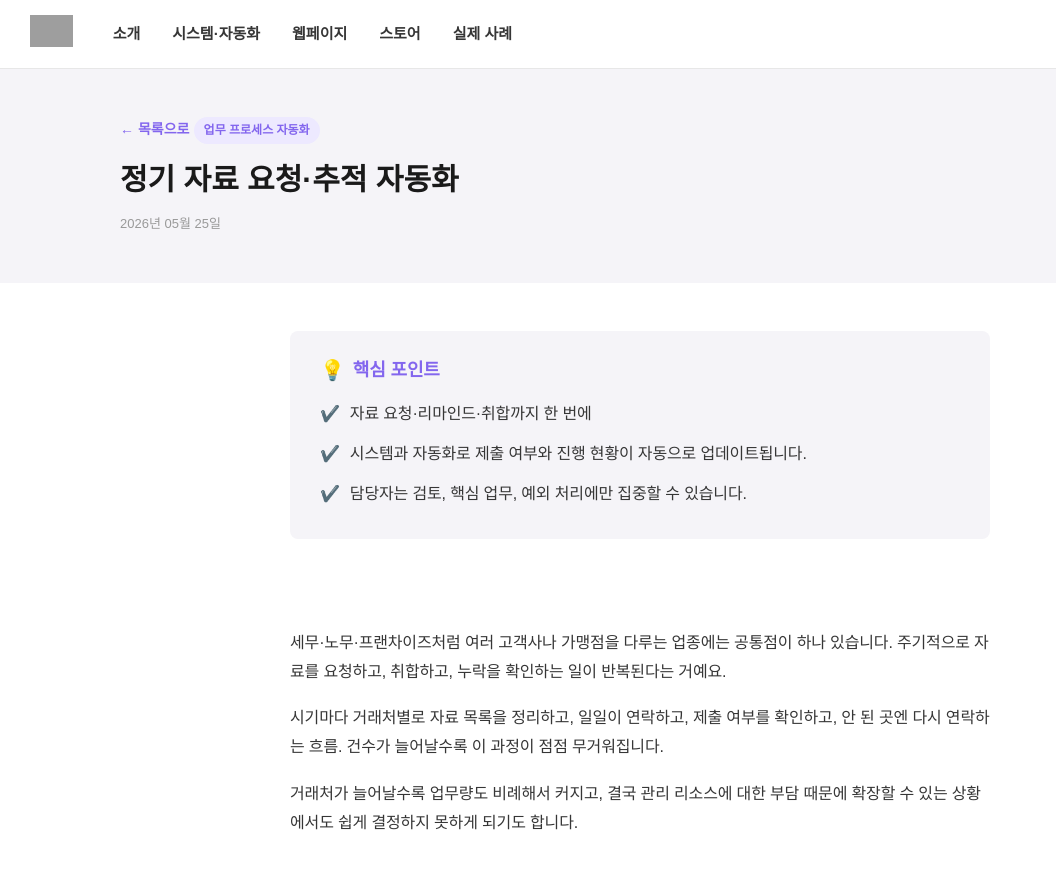
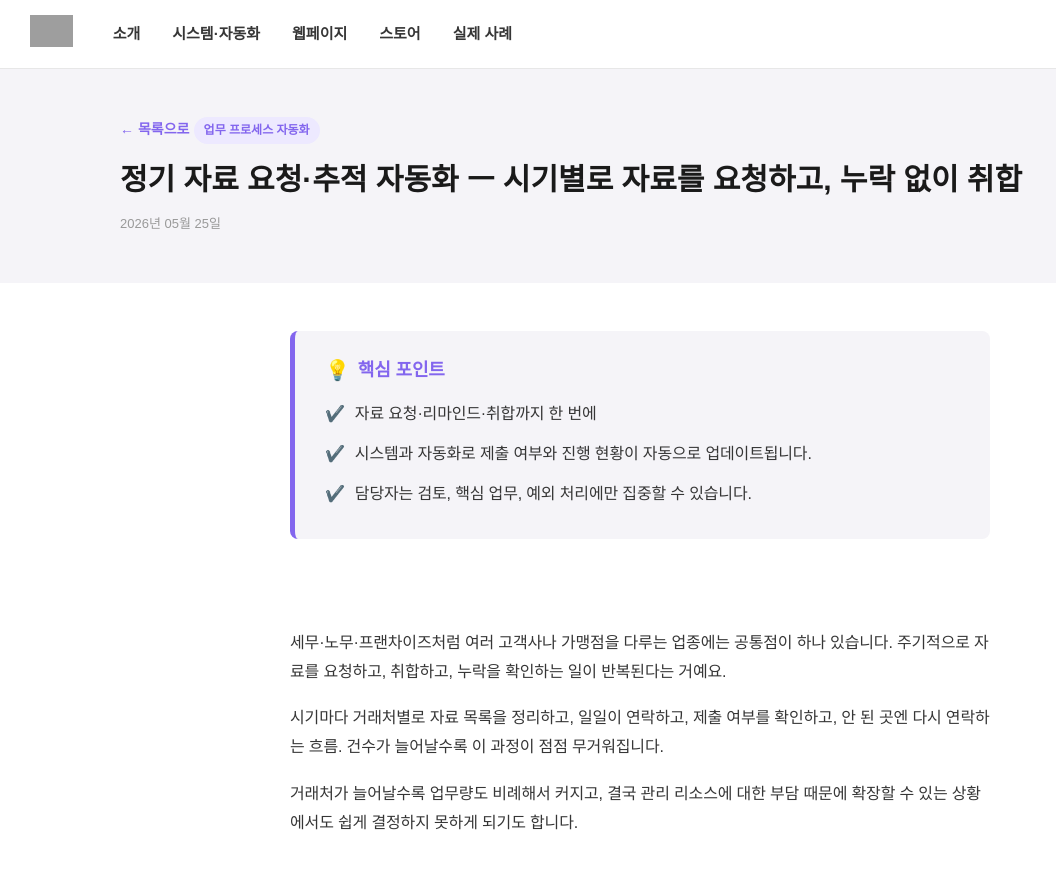
Before and after one commit to nsdlab26/blog, a Jekyll site: the page built from _posts/2026-05-25-workflow-request.md, in a window 1280 px wide and 900 px high. Shown: the top 869 px of the window, without its empty margins (0-1056 px from the left). Built offline with Jekyll 4.4.1, drawn with Linux system fonts in a browser that asks for light colours; nearby versions of some CDN libraries; some web fonts are replaced; grey boxes are pictures that could not be loaded.

Commit message:
Update 2026-05-25-workflow-request.md

```diff
--- a/_posts/2026-05-25-workflow-request.md
+++ b/_posts/2026-05-25-workflow-request.md
@@ -1,6 +1,6 @@
 ---
 layout: post
-title: "정기 자료 요청·추적 자동화"
+title: "정기 자료 요청·추적 자동화 ㅡ 시기별로 자료를 요청하고, 누락 없이 취합"
 slug: data-collection-automation
 category: 업무 프로세스 자동화
 cover: https://cdn.imweb.me/upload/S20260317e48e798a6d243/8fd747d24aa7c.png
@@ -12,16 +12,15 @@ meta_description: "고객이 늘어날수록 가중되는 자료 취합 업무.
 <link rel="stylesheet" href="https://cdn.jsdelivr.net/npm/@tabler/icons-webfont@3.17.0/dist/tabler-icons.min.css" />
 
 <div style="font-family: 'Pretendard', sans-serif; color: #1a1f27; letter-spacing: -0.01em;">
-<blockquote style="background-color: #f5f4f8; padding: 25px 30px; border-left: 5px solid #8366EE; border-radius: 8px; margin: 0 0 40px 0; border: none; quotes: none;">
+<div style="background-color: #f5f4f8; padding: 25px 30px; border-left: 5px solid #8366EE; border-radius: 8px; margin: 0 0 40px 0;">
 <h3 style="font-size: 18px; font-weight: bold; color: #8366ee; margin-top: 0px; margin-bottom: 15px; display: flex; align-items: center; gap: 8px; line-height: 1.4;"><span style="font-size: 20px;">💡</span> 핵심 포인트</h3>
 <ul style="list-style: none; padding-left: 0; margin-bottom: 0; font-size: 16px; font-weight: 400; line-height: 1.7; color: #1a1f27;">
 <li style="display: flex; align-items: start; gap: 10px; margin-bottom: 10px;"><span style="color: #8366ee; font-weight: bold;">✔️</span> 자료 요청·리마인드·취합까지 한 번에</li>
 <li style="display: flex; align-items: start; gap: 10px; margin-bottom: 10px;"><span style="color: #8366ee; font-weight: bold;">✔️</span> 시스템과 자동화로 제출 여부와 진행 현황이 자동으로 업데이트됩니다.</li>
 <li style="display: flex; align-items: start; gap: 10px;"><span style="color: #8366ee; font-weight: bold;">✔️</span> 담당자는 검토, 핵심 업무, 예외 처리에만 집중할 수 있습니다.</li>
 </ul>
-</blockquote>
+</div>
 <br>
-<section style="margin-bottom: 60px;">
 <p style="font-size: 16px; font-weight: 400; line-height: 1.8; margin-bottom: 18px;">세무·노무·프랜차이즈처럼 여러 고객사나 가맹점을 다루는 업종에는 공통점이 하나 있습니다. 주기적으로 자료를 요청하고, 취합하고, 누락을 확인하는 일이 반복된다는 거예요.</p>
 <p style="font-size: 16px; font-weight: 400; line-height: 1.8; margin-bottom: 18px;">시기마다 거래처별로 자료 목록을 정리하고, 일일이 연락하고, 제출 여부를 확인하고, 안 된 곳엔 다시 연락하는 흐름. 건수가 늘어날수록 이 과정이 점점 무거워집니다.</p>
 <p style="font-size: 16px; font-weight: 400; line-height: 1.8; margin-bottom: 18px;">거래처가 늘어날수록 업무량도 비례해서 커지고, 결국 관리 리소스에 대한 부담 때문에 확장할 수 있는 상황에서도 쉽게 결정하지 못하게 되기도 합니다.</p>
@@ -33,9 +32,7 @@ meta_description: "고객이 늘어날수록 가중되는 자료 취합 업무.
 <li style="display: flex; align-items: start; gap: 10px; margin-bottom: 12px;">🚨 정신없을 땐 중요한 업무가 빠지거나 누락돼요.</li>
 <li style="display: flex; align-items: start; gap: 10px;">⏳ 중요한 일보다 확인하고 정리하는 일에 더 많은 시간을 쓰고 있어요.</li>
 </ul>
-</section>
 <br>
-<section style="margin-bottom: 60px;">
 <h2 style="font-size: 22px; font-weight: bold; margin-bottom: 20px; line-height: 1.5;">반복 업무인데도 계속 리소스가 커지는 이유</h2>
 <p style="font-size: 16px; font-weight: 400; line-height: 1.8; margin-bottom: 18px;">규모가 커질수록 업무보다 운영 관리에 더 많은 시간이 들어가기 시작합니다.</p>
 <div style="background-color: #f5f4f8; padding: 20px 25px; border-radius: 12px; margin-bottom: 20px; color: #1a1f27; font-style: italic; line-height: 1.8;">
@@ -51,9 +48,7 @@ meta_description: "고객이 늘어날수록 가중되는 자료 취합 업무.
 <p style="font-size: 16px; font-weight: 400; line-height: 1.8; margin-bottom: 18px;">이런 내용을 담당자가 직접 하나하나 확인하고 거래처에 물어보며 관리하다 보니, 거래처 수가 늘어날수록 업무량도 비례해서 커지게 됩니다.</p>
 <p style="font-size: 16px; font-weight: 400; line-height: 1.8; margin-bottom: 18px;">처음에는 엑셀과 메신저만으로도 운영할 수 있지만, 건수가 많아질수록 반복 확인과 리마인드에 쓰는 시간이 훨씬 커집니다. 결국 중요한 검토 업무보다 "확인하고 정리하는 일"에 더 많은 시간을 쓰게 되는거죠.</p>
 <p style="font-size: 16px; font-weight: 400; line-height: 1.8; margin-bottom: 18px;">그리고 이런 구조에서는 담당자가 놓치거나 자리를 비우는 순간, 바로 누락으로 이어지기 쉽습니다.</p>
-</section>
 <br>
-<section style="margin-bottom: 60px;">
 <h2 style="font-size: 22px; font-weight: bold; margin-bottom: 20px; line-height: 1.5;">자동화 워크플로우로 어떻게 달라질 수 있나요?</h2>
 <div class="kc-section-label">핵심 변화</div>
 <div class="kc-grid">
@@ -263,9 +258,7 @@ meta_description: "고객이 늘어날수록 가중되는 자료 취합 업무.
 </div>
 </div>
 </div>
-</section>
 <br>
-<section style="margin-bottom: 40px;">
 <h2 style="font-size: 22px; font-weight: bold; margin-bottom: 20px; line-height: 1.5;">적용 업종 예시</h2>
 <p style="font-size: 16px; font-weight: 400; line-height: 1.8; margin-bottom: 24px;">반복적으로 자료를 요청하고 취합하는 구조라면 업종 관계없이 적용할 수 있습니다.</p>
 <div style="background-color: #f5f4f8; border-radius: 12px; padding: 24px 28px;">
@@ -284,10 +277,9 @@ meta_description: "고객이 늘어날수록 가중되는 자료 취합 업무.
 </li>
 </ul>
 </div>
-</section>
 </div>
 
-<style>
+<style markdown="0">
   .kc-section-label { font-size: 11px; font-weight: 800; letter-spacing: 0.18em; text-transform: uppercase; color: #1C1C22; margin-bottom: 14px; }
   .kc-grid { display: grid; grid-template-columns: repeat(3, 1fr); gap: 1px; background: #EAEAEF; border: 1px solid #EAEAEF; border-radius: 12px; overflow: hidden; margin-bottom: 32px; }
   .kc-card { background: #fff; padding: 20px 18px 22px; display: flex; flex-direction: column; gap: 12px; position: relative; padding-top: 28px; }
```
